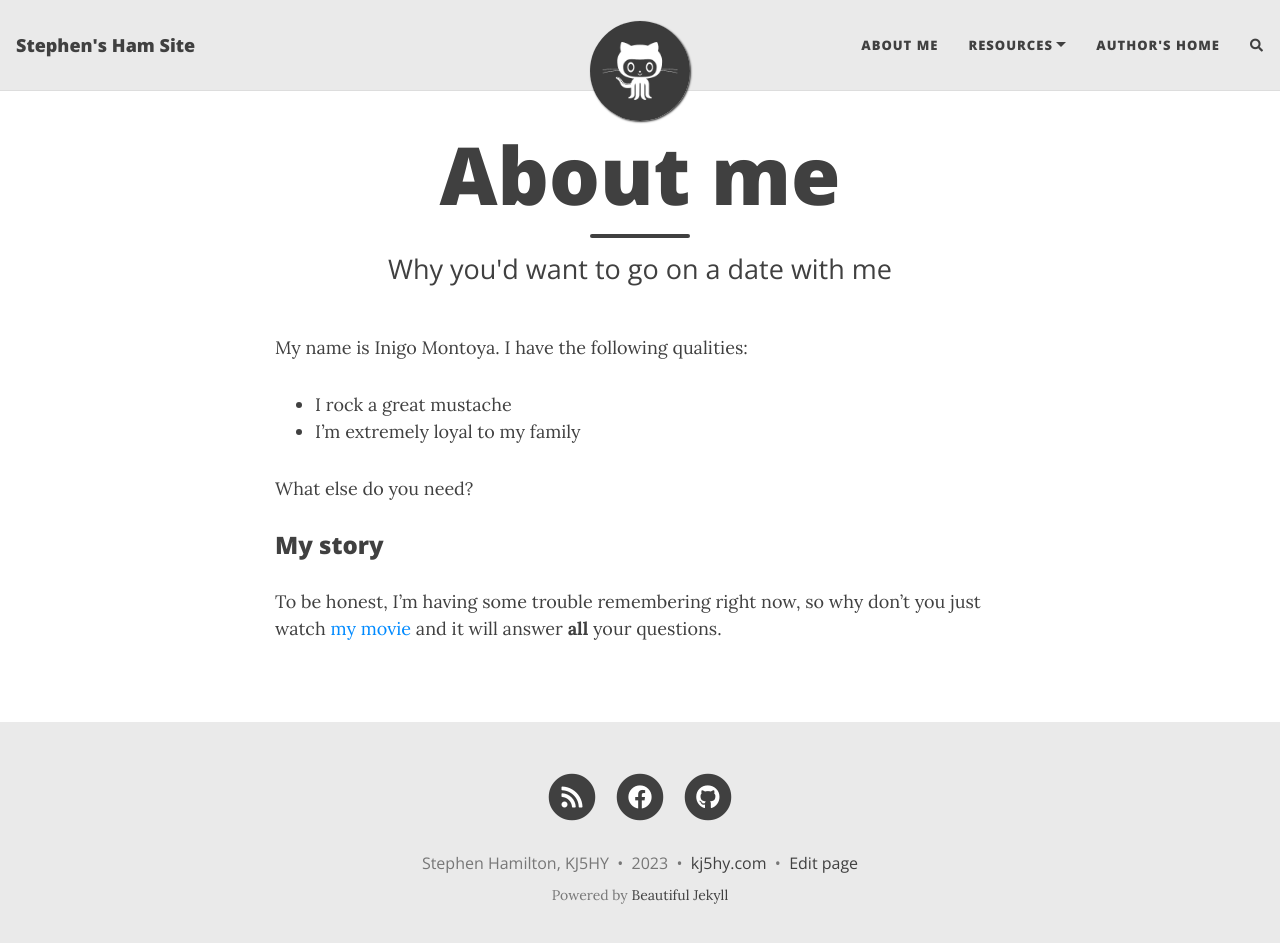
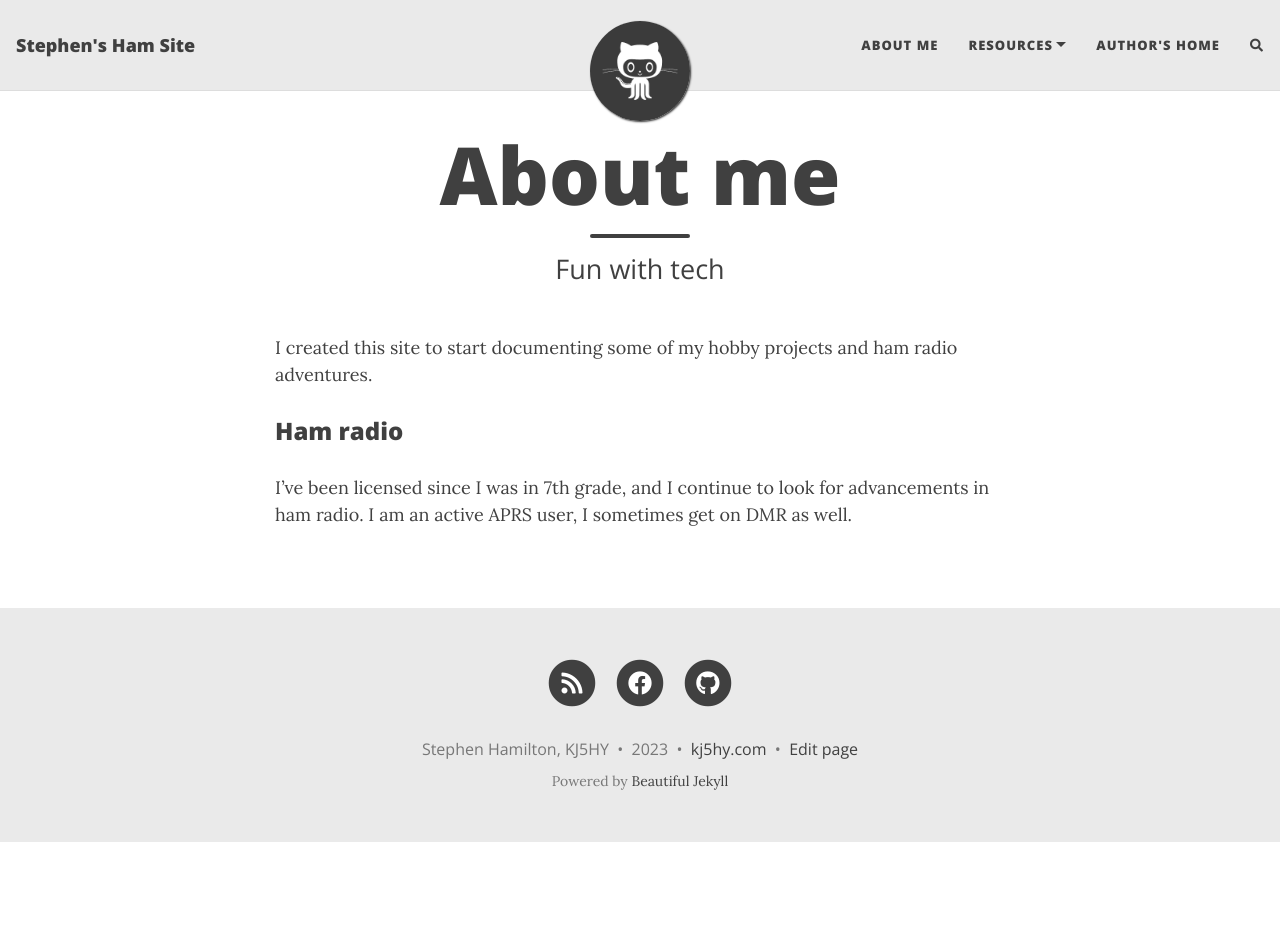
Before and after one commit to sshamilton/sshamilton.github.io, a Jekyll site: the page built from aboutme.md, in a window 1280 px wide and 956 px high. Shown: the top 943 px of the window. Built offline with Jekyll 4.4.1, drawn with Linux system fonts in a browser that asks for light colours; nearby versions of some CDN libraries; comment, search, counter and statistics services are not loaded.

Commit message:
Update aboutme.md

```diff
--- a/aboutme.md
+++ b/aboutme.md
@@ -1,16 +1,12 @@
 ---
 layout: page
 title: About me
-subtitle: Why you'd want to go on a date with me
+subtitle: Fun with tech
 ---
 
-My name is Inigo Montoya. I have the following qualities:
+I created this site to start documenting some of my hobby projects and ham radio adventures.
 
-- I rock a great mustache
-- I'm extremely loyal to my family
 
-What else do you need?
+### Ham radio
 
-### My story
-
-To be honest, I'm having some trouble remembering right now, so why don't you just watch [my movie](https://en.wikipedia.org/wiki/The_Princess_Bride_%28film%29) and it will answer **all** your questions.
+I've been licensed since I was in 7th grade, and I continue to look for advancements in ham radio.  I am an active APRS user, I sometimes get on DMR as well.
```
